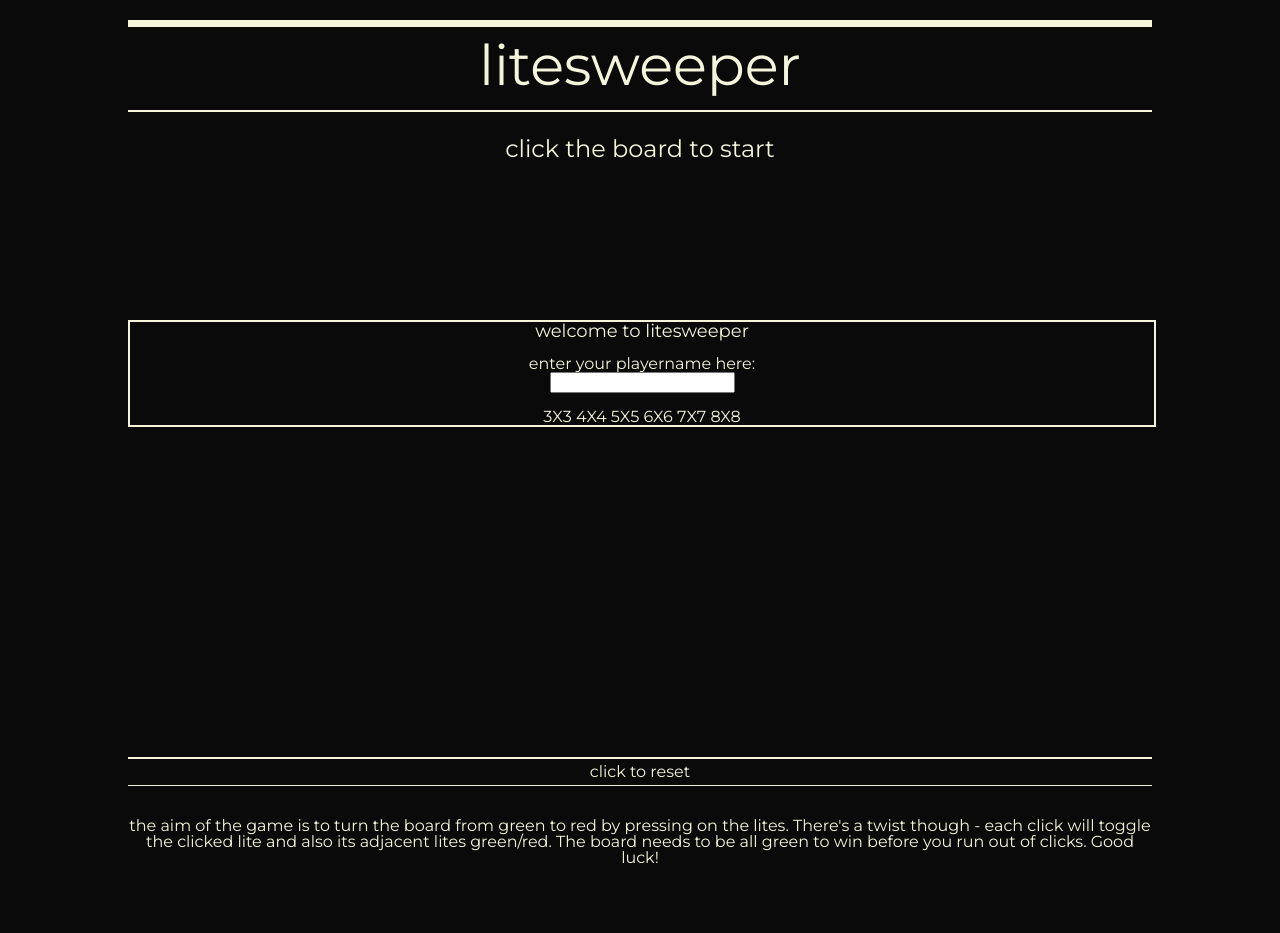
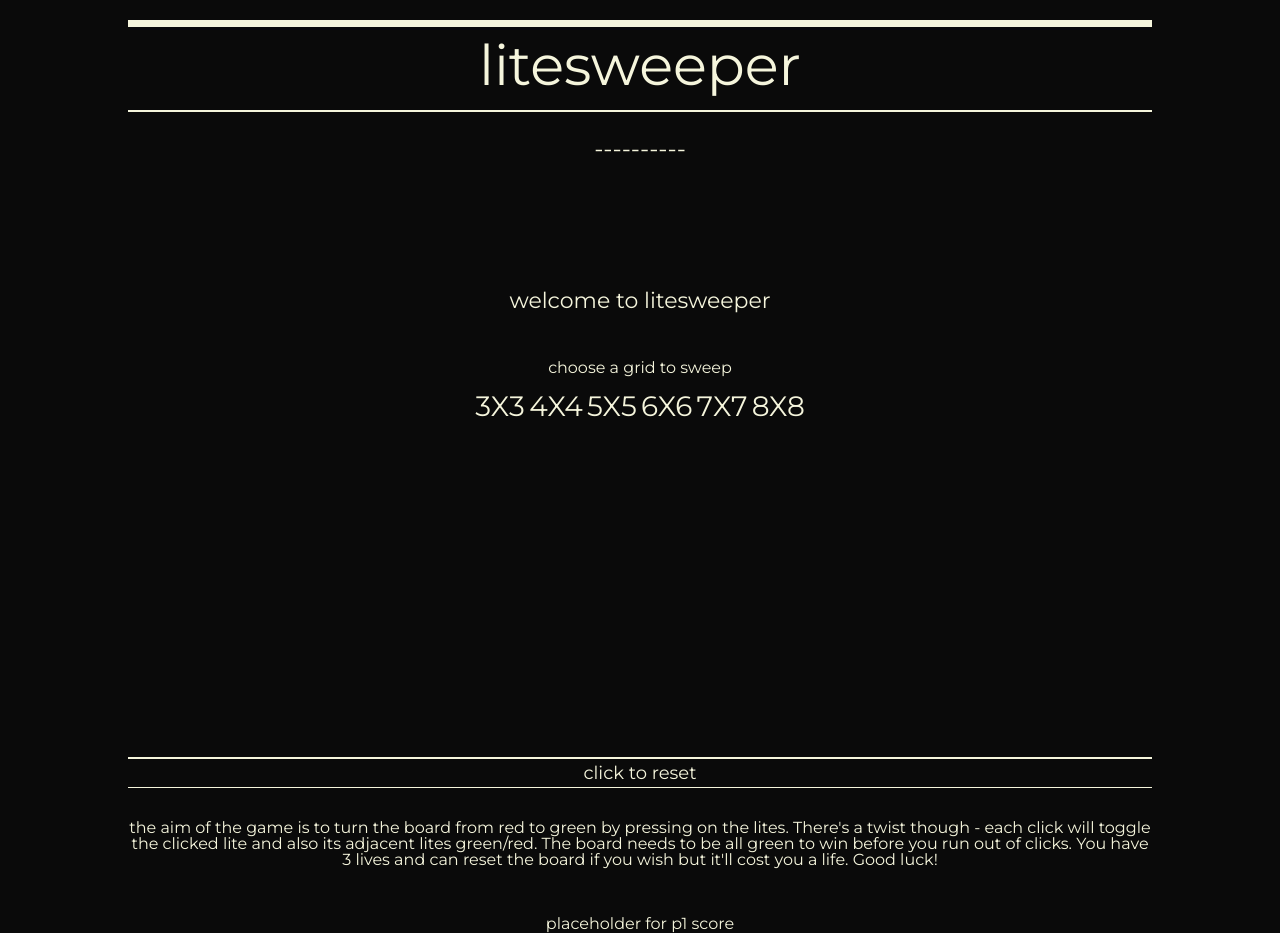
Before and after one commit to jaselchauhan/WDI_Project1, a PHP site: page / in a window 1280 px wide. Before the commit the page ends 863 px from the top, so only its background shows below. Run offline with PHP 8.4, Linux system fonts and the light colour scheme; some libraries are stand-ins or nearby versions.

Commit message:
commit that

```diff
--- a/css/app.css
+++ b/css/app.css
@@ -52,11 +52,13 @@ ul {
   margin-right: 10%;
   padding-top: 5px;
   padding-bottom: 5px;
+  font-size: 18px;
 }
 
 #reset:hover{
   background-color: beige;
   color:black;
+  cursor: pointer;
 }
 
 #instructions {
@@ -118,6 +120,12 @@ li:hover{
 .gridSizeSelector{
   cursor: pointer;
   display:inline-block;
+  font-size:28px;
+}
+
+.gridSizeSelector:hover {
+  background-color: beige;
+  color: rgba(0,0,0,0.7);
 }
 
 #welcome{
@@ -125,12 +133,16 @@ li:hover{
   width:80%;
   margin-left: 10%;
   margin-right: 10%;
-  top:40%;
-  border: 2px solid beige;
+  top:30%;
+/*  border: 2px solid beige;
+  border-right: none;
+  border-left:none;*/
+  padding-top: 50px;
+  padding-bottom:50px;
 }
 
 #welcomeMessage{
-  font-size: 18px;
+  font-size: 22px;
 }
 
 
@@ -156,4 +168,11 @@ li:hover{
   #instructions{
     font-size:14px;
   }
+
+  .gridSizeSelector{
+    font-size:22px;
+  }
+  #welcome{
+    font-size: 14px;
+  }
 }
--- a/home.html
+++ b/home.html
@@ -1,7 +1,7 @@
 <!DOCTYPE html>
 <html>
 <head>
-  <title>   LITESWEEPER</title>
+  <title>   litesweeper</title>
   <link rel="icon" href="fav2.ico">
 
   <link rel="stylesheet" type="text/css" href="./css/reset.css">
@@ -20,7 +20,7 @@
 
     <h1 id="title"><strong>litesweeper</strong></h1><br><br>
 
-    <p id="score"> click the board to start</p><br>
+    <p id="score"> ----------</p><br>
 
     <ul class="grid">
 
@@ -33,10 +33,8 @@
   </audio>
 
   <div id="welcome">
-    <h2 id="welcomeMessage">welcome to litesweeper</h2><br>
-    <p> enter your playername here:</p>
-      <input type="text" name = "playername"><br><br>
-
+    <h2 id="welcomeMessage">welcome to litesweeper</h2><br><br><br>
+    <p id="afterReset">choose a grid to sweep</p><br>
 
     <div class= "gridSizeSelector" id ="threeBythree">3X3</div>
     <div class= "gridSizeSelector" id ="fourByfour">4X4</div>
@@ -49,7 +47,9 @@
 
   <div id="reset">click to reset</div><br><br>
 
-  <div id="instructions">the <strong>aim of the game</strong> is to turn the board from green to red by pressing on the lites. There's a twist though - each click will toggle the clicked lite and also its adjacent lites green/red. The board needs to be all green to win before you run out of clicks. Good luck!</div><br><br><br>
+  <div id="instructions">the <strong>aim of the game</strong> is to turn the board from red to green by pressing on the lites. There's a twist though - each click will toggle the clicked lite and also its adjacent lites green/red. The board needs to be all green to win before you run out of clicks. You have 3 lives and can reset the board if you wish but it'll cost you a life. Good luck!</div><br><br><br>
+
+  <div id="player1 score">placeholder for p1 score</div>
 
 </body>
 </html>
@@ -59,7 +59,10 @@
 
 issues -
 
-font doesnt work when deployed onto heroku - use montserrat family tree to load secondary and tertiary fonts incase montserrat doesn't work.
+one extra click is required to register you've run out of clicks. ie. the counter says 0 and yet you need to click once more to get the welcome message back
+
+
+
                     __          __
    ____  ___  _  __/ /_   _____/ /____  ____  _____
   / __ \/ _ \| |/_/ __/  / ___/ __/ _ \/ __ \/ ___/  ______
@@ -67,26 +70,22 @@ font doesnt work when deployed onto heroku - use montserrat family tree to load
 /_/ /_/\___/_/|_|\__/  /____/\__/\___/ .___/____/
                                     /_/
 
-1 - add z index divs which fade in and out - consider UX for when to make divs visible and with what content.
 
-2 - user flow
+2. game logic - add the score and level completed to an array/obj where it can
 
-  a) welcome screen is a blank div sitting below title area and contains buttons for selecting 3X3, 4X$, 5X5, 6X6, 7X7, 8X8 etc
-  enters their name in playerName input box and clicks on which grid size to choose from.
 
-  b) welcome screen fades and the game screen becomes visible, ready for game to begin. Log the player's name onscreen somewhere.
+1 - user flow
+
 
   c) if player runs out of clicks in turn, a live is lost. after 3 lives lost the game is over and the playername, score and level are logged onto a scoreaboard. consider animation. and responsive design here.
 
-  c2) if a player wins then log the clicks remaining and add it to a score variable, then move to the next grid size.
+  c2) if a player wins then log the clicks remaining and add it to a score variable so you can compare against P2. then reset to welcome screeen
 
   d) welcome screen pops up ready for game to begin again.
 
-
-
 add a drop down instruction menu style UI. use slideTOggle
 add dropdown menu for grid sizes
-these dd menues should resize for mobile view
+these dd menus should resize for mobile view
 
 4. animation, sounds and styling:
   a.when hasWon is true (ie when you;ve won) make all the squares in the grid flash.
@@ -95,8 +94,13 @@ these dd menues should resize for mobile view
   sounds short click on mouse hover.
   sound for win.
   sound for reset.
+  sound for lose
+  sound on start
+  d)monserrat font chain for backup fonts.
 
   b) color themes for ambient background: dark background -black grey hues. grid looks much better like this! further note. add a couple of bright colors in there which wont clash with red or green.
+
+
 
 easter eggs:
 
--- a/js/app.js
+++ b/js/app.js
@@ -4,6 +4,7 @@ $(document).ready(function() {
 
   animateBackground();
 
+  //declare all jQuery DOM variables here.
   var $tileArray = $("li");
   var $scoreBoard = $("#score");
   var $reset = $("#reset");
@@ -14,97 +15,102 @@ $(document).ready(function() {
   var $selectSix = $("#sixBysix");
   var $selectSeven = $("#sevenByseven");
   var $selectEight = $("#eightByeight");
+  var $p1score = $("#afterReset");
+  var $gridSizeSelector = $(".gridSizeSelector");
 
-
+  //declare other variables here
   var row_length = Math.sqrt($tileArray.length);
   var clickedIndex=0;
   var greenTileCount = 0;
   var turnCounter = 0;
   var player1score = 0;
   var startingClicks = 0;
-  var startingClicksIndex = [8,15,30,50,75,100];
+  var startingClicksIndex = [8,15,35,50,75,100];
   var animateRelTileArray = [];
+  var livesCounter = 3;
+  var whichPlayer = 0;
 
-  // setUpBoard();
-
+ //main code block. runs on each lite click.
   $('.grid').on("click", 'li', function(li) {
-    // console.log($(this).index());
 
           clickSound();
 
           clickedIndex = this.id;
+
+          console.log(whichPlayer);
 
           if(!gameOver()){
               move(isTopRow,isBottomRow,isLeftColumn,isRightColumn, clickedIndex);
               $(this).fadeOut(100);
               $(this).fadeIn(200);
               hasWon();
+          } else if (!!gameOver) {
+            console.log("testing condition for if game over is true");
           }
+
+          //should there be an else statement here for if game over is true??
   });
+
+  // click event listeners below
 
     //on reset click event run resetBoard function and update the text on screen.
     $($reset).click(function() {
       resetBoard();
-      $scoreBoard.html("click the board to start");
+      $scoreBoard.html("----------");
+      livesCounter -=1;
+      console.log("you have " + livesCounter + " lives remaining..");
+      $gridSizeSelector.show();
+      $('#welcome').delay(1000).fadeIn();
+      // $('#welcome').delay(1000).fadeOut();
     });
 
-
+    //sets board up as 3by3
     $($selectThree).click(function() {
-      resetBoard();
-      $scoreBoard.html("click the board to start");
-      removeGrid();
+      prepBoard();
       create3X3();
       startingClicks = startingClicksIndex[0];
-      $('#welcome').delay(500).fadeOut();
+
     });
 
-
+    //sets board up as 4X4
     $($selectFour).click(function() {
-      resetBoard();
-      $scoreBoard.html("click the board to start");
-      removeGrid();
+      prepBoard();
       create4X4();
       startingClicks = startingClicksIndex[1];
-      $('#welcome').delay(500).fadeOut();
+
     });
 
+    //sets board up as 5X5
     $($selectFive).click(function() {
-      resetBoard();
-      $scoreBoard.html("click the board to start");
-      removeGrid();
+      prepBoard();
       create5X5();
       startingClicks = startingClicksIndex[2];
-      $('#welcome').delay(500).fadeOut();
+
     });
 
+    //sets board up as 6X6
     $($selectSix).click(function() {
-      resetBoard();
-      $scoreBoard.html("click the board to start");
-      removeGrid();
+      prepBoard();
       create6X6();
       startingClicks = startingClicksIndex[3];
-      $('#welcome').delay(500).fadeOut();
+
     });
 
+    //sets board up as 7X7
     $($selectSeven).click(function() {
-      resetBoard();
-      $scoreBoard.html("click the board to start");
-      removeGrid();
+      prepBoard();
       create7X7();
       startingClicks = startingClicksIndex[4];
-      $('#welcome').delay(500).fadeOut();
+
     });
 
+    //sets board up as 8X8
     $($selectEight).click(function() {
-      resetBoard();
-      $scoreBoard.html("click the board to start");
-      removeGrid();
+      prepBoard();
       create8X8();
       startingClicks = startingClicksIndex[5];
-      $('#welcome').delay(500).fadeOut();
+
     });
-
-
 
 
 /*
@@ -117,6 +123,13 @@ $(document).ready(function() {
 
 ----------------------------------------------------------------------------------------------------------------
 */
+
+  function prepBoard(){
+    resetBoard();
+    $scoreBoard.html("----------");
+    removeGrid();
+    $('#welcome').delay(400).fadeOut();
+  };
 
   function clickSound(){
 
@@ -133,45 +146,30 @@ $(document).ready(function() {
   }
 
   function gameOver(){
-    if(startingClicks - turnCounter >0 ) {
+
+    if(livesCounter<=0){
+      alert("you have run out of lives, please try again");
+      // $("#title").html("GAME. OVER. " + player1score + " is the final score for p1");
+      $('#welcome').delay(400).fadeIn();
+      resetBoard();
+      livesCounter =3;
+      return true;
+    }
+
+    if(startingClicks - turnCounter > 0 ) {
       return false;
     } else {
-      alert("You've run out of turns, it's player 2's turn!");
+      // $(".grid").fadeOut(20);
+      // $("#title").html("GAME. OVER. " + player1score + " is the final score for p1");
+      $p1score.html("you've run out of clicks... try again. Lives remaining: " + (livesCounter -1));
+      $('#welcome').delay(400).fadeIn();
+      $('#welcome').delay(4000).fadeOut();
+
+      // $(".grid").fadeIn(200);
+      livesCounter-=1;
       resetBoard();
       return true;
     }
-  }
-
-  function setUpBoard(){
-
-    var whichGrid = prompt("what size grid would you like - enter 3, 4, 5, 6, 7 or 8");
-
-    if(whichGrid == 3){
-      removeGrid();
-      create3X3();
-      startingClicks = startingClicksIndex[0];
-    } else if (whichGrid == 4){
-      removeGrid();
-      create4X4();
-      startingClicks = startingClicksIndex[1];
-    }else if (whichGrid == 5){
-      removeGrid();
-      create5X5();
-      startingClicks = startingClicksIndex[2];
-    }else if (whichGrid == 6){
-      removeGrid();
-      create6X6();
-      startingClicks = startingClicksIndex[3];
-    }else if (whichGrid == 7){
-      removeGrid();
-      create7X7();
-      startingClicks = startingClicksIndex[4];
-    }else if (whichGrid == 8){
-      removeGrid();
-      create8X8();
-      startingClicks = startingClicksIndex[5];
-    }
-
   }
 
   function create8X8 () {
@@ -273,6 +271,14 @@ $(document).ready(function() {
       );
     };
 
+    function whoseTurn(whichPlayer){
+      if(whichPlayer%2==0){
+        return "p2";
+      } else {
+        return "p1";
+      }
+    }
+
     function hasWon(){
 
       $tileArray.each(function (i, value) {
@@ -281,16 +287,37 @@ $(document).ready(function() {
         }
       });
 
-      $scoreBoard.html("Clicks left: "+ (startingClicks- turnCounter) + "     |     Remaining Tiles: " + remainingTiles());
+      $scoreBoard.html("clicks left: "+ (startingClicks- turnCounter) + "     |     remaining tiles: " + remainingTiles() + "  |  lives remaining: " + livesCounter );
 
       if(greenTileCount == $tileArray.length) {
-        alert("YOU HAVE WON");
-        $(".grid").fadeOut(400);
-        $(".grid").fadeIn(1000);
+        // $(".grid").fadeOut(200);
+        // $(".grid").toggleClass("green");
+        // $(".grid").fadeIn(200);
+        // $(".grid").fadeOut(200);
+        // $(".grid").toggleClass("green");
+        // $(".grid").fadeIn(200);
+        // $(".grid").fadeOut(20);
+        $('#welcome').delay(400).fadeIn();
+        $(".grid").fadeOut(2000);
+        $(".grid").fadeIn(20);
+        // $(".grid").fadeIn(1000);
+        // $(".grid").fadeOut(450);
+        // $(".grid").fadeIn(800);
+        // $(".grid").fadeOut(250);
+        // $(".grid").fadeIn(600);
         player1score = turnCounter;
         resetBoard();
-        console.log(player1score + " is the final score for p1");
-        setUpBoard();
+        // console.log(player1score + " is the final score for p1");
+        // $("p").hide();
+        $gridSizeSelector.hide();
+        $('#welcome').delay(4000).fadeOut();
+        $p1score.html("you've won! " + player1score + " is the final score for " + whoseTurn() + "...next player's go");
+
+        $("#title").html(whoseTurn() + " scored " + player1score + "!...next player's go");
+        whichPlayer +=1;
+        $("#title").delay(4000).html("litesweeper");
+
+        // setUpBoard();
         return true;
       }
         greenTileCount = 0;
@@ -304,7 +331,8 @@ $(document).ready(function() {
         var removeGreen = $($tileArray[i]).removeClass("green");
         turnCounter = 0;
         greenTileCount = 0;
-        $("#remainingTiles").html("level one");
+        $("#title").html("litesweeper");
+        // $("#remainingTiles").html("level one");
 
       });
     }
@@ -411,3 +439,10 @@ $(document).ready(function() {
     }
 
 });
+
+
+
+//     $('#welcome')
+//         .css('background-color', '')
+// // background-color: rgba(41, 242, 44, 0.6)
+//         .css('background-color', 'rgba(41,242,44,0.6)');
```
